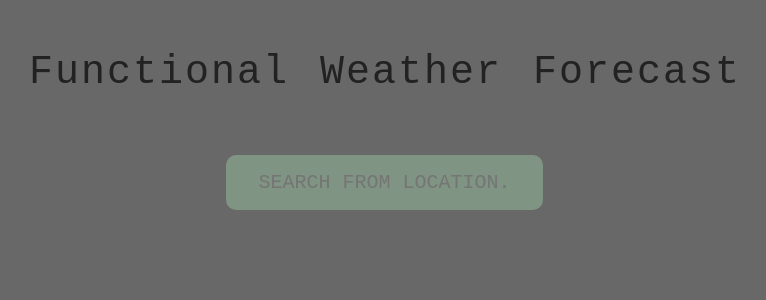
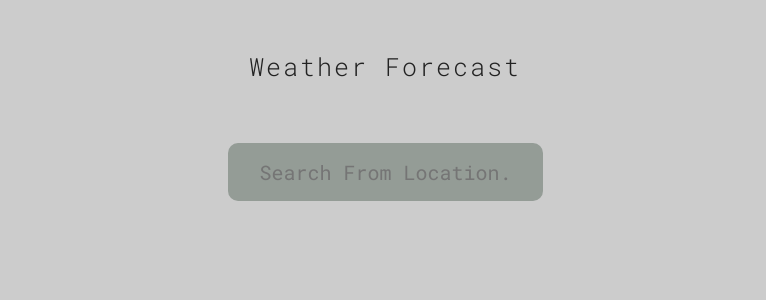
Before and after one commit to TARS30/weather-app, a React (Create React App) app: page / in a window 1280 px wide. Shown: the top 300 px of the page, without its empty margins (255-1021 px from the left). Built offline with nearby package versions, Linux system fonts and the light colour scheme.

Commit message:
minor changes

```diff
--- a/public/index.html
+++ b/public/index.html
@@ -8,7 +8,10 @@
       href="https://freepngimg.com/thumb/categories/2275.png
 "
     />
-    <meta name="viewport" content="width=device-width, initial-scale=1, user-scalable=no" />
+    <meta
+      name="viewport"
+      content="width=device-width, initial-scale=1, user-scalable=no"
+    />
     <meta name="theme-color" content="#000000" />
     <meta
       name="description"
@@ -17,36 +20,11 @@
     <link
       id="favicon"
       rel="apple-touch-icon"
-      href="https://freepngimg.com/thumb/categories/2275.png
-"
-    />
-    <!--
-      manifest.json provides metadata used when your web app is installed on a
-      user's mobile device or desktop. See https://developers.google.com/web/fundamentals/web-app-manifest/
-    -->
-    <!--
-      Notice the use of %PUBLIC_URL% in the tags above.
-      It will be replaced with the URL of the `public` folder during the build.
-      Only files inside the `public` folder can be referenced from the HTML.
+      href="https://freepngimg.com/thumb/categories/2275.png"/>
 
-      Unlike "/favicon.ico" or "favicon.ico", "%PUBLIC_URL%/favicon.ico" will
-      work correctly both with client-side routing and a non-root public URL.
-      Learn how to configure a non-root public URL by running `npm run build`.
-    -->
     <title></title>
   </head>
   <body>
-    <noscript>You need to enable JavaScript to run this app.</noscript>
     <div id="root"></div>
-    <!--
-      This HTML file is a template.
-      If you open it directly in the browser, you will see an empty page.
-
-      You can add webfonts, meta tags, or analytics to this file.
-      The build step will place the bundled scripts into the <body> tag.
-
-      To begin the development, run `npm start` or `yarn start`.
-      To create a production bundle, use `npm run build` or `yarn build`.
-    -->
   </body>
 </html>
--- a/src/App.js
+++ b/src/App.js
@@ -1,6 +1,7 @@
+import React, { useEffect, useState } from "react";
+
 import Input from "./components/Input";
 import Weather from "./components/Weather";
-import React, { useEffect, useState } from "react";
 
 function convertToFlag(countryCode) {
   const codePoints = countryCode
@@ -11,10 +12,11 @@ function convertToFlag(countryCode) {
 }
 
 const App = () => {
+  const [weather, setWeather] = useState({});
   const [location, setLocation] = useState("");
   const [isLoading, setIsLoading] = useState(false);
   const [displayLocation, setDisplayLocation] = useState("");
-  const [weather, setWeather] = useState({});
+
   const locationUpper = location.toLocaleUpperCase();
 
   if (location.length >= 3) {
@@ -30,7 +32,6 @@ const App = () => {
       try {
         setIsLoading(true);
 
-        // 1) Getting location (geocoding)
         const geoRes = await fetch(
           `https://geocoding-api.open-meteo.com/v1/search?name=${location}`
         );
@@ -43,7 +44,6 @@ const App = () => {
 
         setDisplayLocation(`${name} ${convertToFlag(country_code)}`);
 
-        // 2) Getting actual weather
         const weatherRes = await fetch(
           `https://api.open-meteo.com/v1/forecast?latitude=${latitude}&longitude=${longitude}&timezone=${timezone}&daily=weathercode,temperature_2m_max,temperature_2m_min`
         );
@@ -61,7 +61,7 @@ const App = () => {
 
   return (
     <div className="app">
-      <h1 className="title">Functional Weather Forecast</h1>
+      <h1 className="title">Weather Forecast</h1>
       <Input location={location} onSetLocation={setLocation} />
       {isLoading && <p className="loader">Loading...</p>}
       {weather.weathercode && (
--- a/src/components/Input.js
+++ b/src/components/Input.js
@@ -6,10 +6,9 @@ const Input = (props) => {
     <div>
       <input
         type="text"
+        value={props.location}
+        onChange={inputChangeHandler}
         placeholder="Search from location..."
-        value={props.location}
-        // onChange={props.onChangeLocation}
-        onChange={inputChangeHandler}
       />
     </div>
   );
--- a/src/components/Weather.module.css
+++ b/src/components/Weather.module.css
@@ -1,15 +1,16 @@
 .weather {
-  list-style: none;
+  gap: 2.4rem;
   display: flex;
-  justify-content: center;
-  gap: 2.4rem;
   flex-wrap: wrap;
   padding: 0 10px;
+  list-style: none;
+  align-items: center;
+  justify-content: center;
 }
 .weather li {
   border-radius: 10px;
 }
 
 .weather li:first-child {
-  background-color: #9cc9a7;
+  background-color: #595e5a;
 }
--- a/src/index.css
+++ b/src/index.css
@@ -1,5 +1,4 @@
-@import url("https://fonts.googleapis.com/css2?family=Cinzel+Decorative:wght@400;700&display=swap");
-
+@import url("https://fonts.googleapis.com/css2?family=Roboto+Mono:wght@300;400;600;700&family=Roboto:wght@300&display=swap");
 * {
   margin: 0;
   padding: 0;
@@ -11,66 +10,67 @@ html {
 }
 
 body {
-  /* font-family: "Cinzel Decorative", cursive; */
-  font-family: monospace;
+
+  color: #222;
   font-size: 2rem;
-  /* height: 100vh; */
-  color: #222;
-  background-color: #686868;
   display: flex;
   align-items: center;
   justify-content: center;
-
+  background-color: #ccc;
+  transition: all 0.3s ease 0s;
+  font-family: "Roboto", sans-serif;
+  font-family: "Roboto Mono", monospace;
 }
 
 .app {
-  display: flex;
-  flex-direction: column;
-  align-items: center;
-  /* width: 112rem; */
   gap: 4rem;
   padding: 3rem 0;
+  display: flex;
+  align-items: center;
+  flex-direction: column;
 }
 
 h1 {
-  font-weight: 400;
-  font-size: 4rem;
+  font-size: 30px;
+  font-weight: 300;
   letter-spacing: 2px;
-  word-spacing: 5px;
 }
 
 h2 {
+  font-weight: 300;
   text-align: center;
   margin-bottom: 2.4rem;
 }
 
 input {
+  border: none;
+  color: inherit;
+  font-size: 20px;
+  text-align: center;
+  border-radius: 10px;
   font-family: inherit;
-  color: inherit;
-  font-size: 2rem;
-  background-color: #7f9482;
   padding: 1.6rem 3.2rem;
-  border: none;
-  /* width: 32rem; */
-  border-radius: 10px;
-  text-align: center;
-  text-transform: uppercase;
+  text-transform: capitalize;
+  background-color: #949c96;
+  transition: all 0.2s ease 0s;
 }
 
 input:focus {
+  scale: 1.2;
+  background-color: #a0b9a3;
   outline: 2px solid #ffffff;
+  transition: all 0.2s ease 0s;
 }
 
 .day {
+  gap: 1.2rem;
+  display: flex;
+  flex-wrap: wrap;
+  cursor: pointer;
+  align-items: center;
+  padding: 1.6rem 2rem;
+  flex-direction: column;
   background-color: #ffffff;
-  padding: 1.6rem 2rem;
-
-  display: flex;
-  flex-direction: column;
-  flex-wrap: wrap;
-  align-items: center;
-  gap: 1.2rem;
-  cursor: pointer;
 }
 
 .day span {
@@ -78,12 +78,13 @@ input:focus {
 }
 
 .loader {
+  font-weight: 700;
   font-size: 2.4rem;
-  font-weight: 700;
 }
 .title {
+  padding: 20px;
+  font-size: 25px;
   text-align: center;
-  padding: 20px;
 }
 .title span {
   text-decoration: line-through;
--- a/src/index.js
+++ b/src/index.js
@@ -1,7 +1,7 @@
+import "./index.css";
+import App from "./App";
 import React from "react";
 import ReactDOM from "react-dom/client";
-import "./index.css";
-import App from "./App";
 
 const root = ReactDOM.createRoot(document.getElementById("root"));
 root.render(
```
